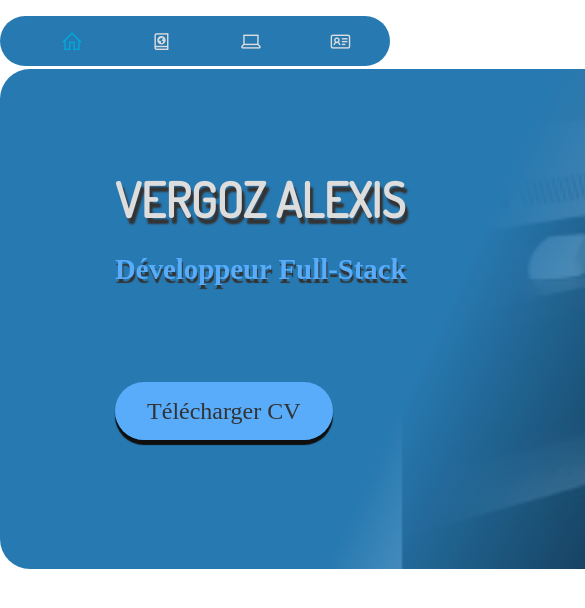
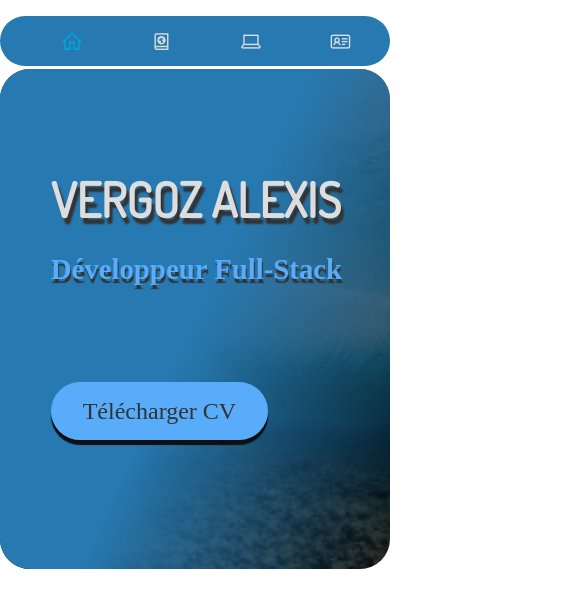
Before and after one commit to AlexisVergoz/react-cv, a React (Create React App) app: page / in a window 390 px wide. Shown: the top 608 px of the page, 585 px wide, since content can reach past the window. Built offline with nearby package versions, Linux system fonts and the light colour scheme; a web font is replaced by a local one.

Commit message:
Update _home.scss

```diff
--- a/src/styles/pages/_home.scss
+++ b/src/styles/pages/_home.scss
@@ -3,7 +3,7 @@
   .homeContent {
     background: linear-gradient(115deg, $color-1 50%, transparent 100%);
     min-height: $minHeight;
-      width: 227%;
+    width: 100%;
     min-height: 500px;
     border-radius: $borderRadius;
     position: relative;
@@ -16,7 +16,7 @@
       width: inherit;
       background: url('../../media/images.jpg') no-repeat center/cover;
       z-index: -1;
-        filter: brightness(100%);
+      filter: brightness(30%);
     }
 
     .content {
@@ -63,7 +63,7 @@
 @media screen and (max-width:580px){
   .homeContent {
     &:after {
-      background: url('../../media/bigGates.jpg') no-repeat 60% 50%/cover !important;
+    background: url('../../media/images.jpg') no-repeat 60% 50%/cover !important;
     }
     h1 {
       font-size: 3rem !important;
```
Lines whose indentation alone changed are shown as unchanged.
